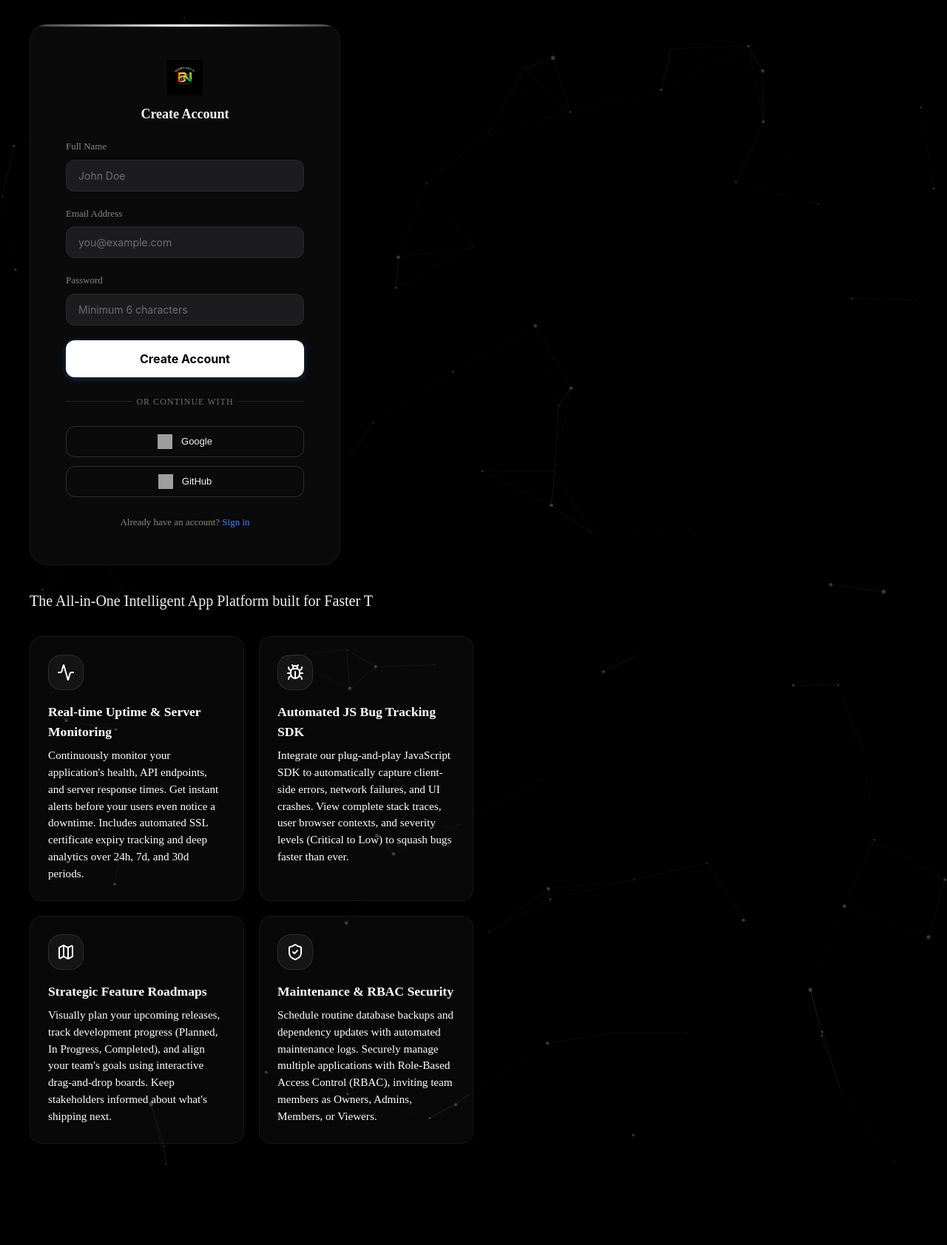
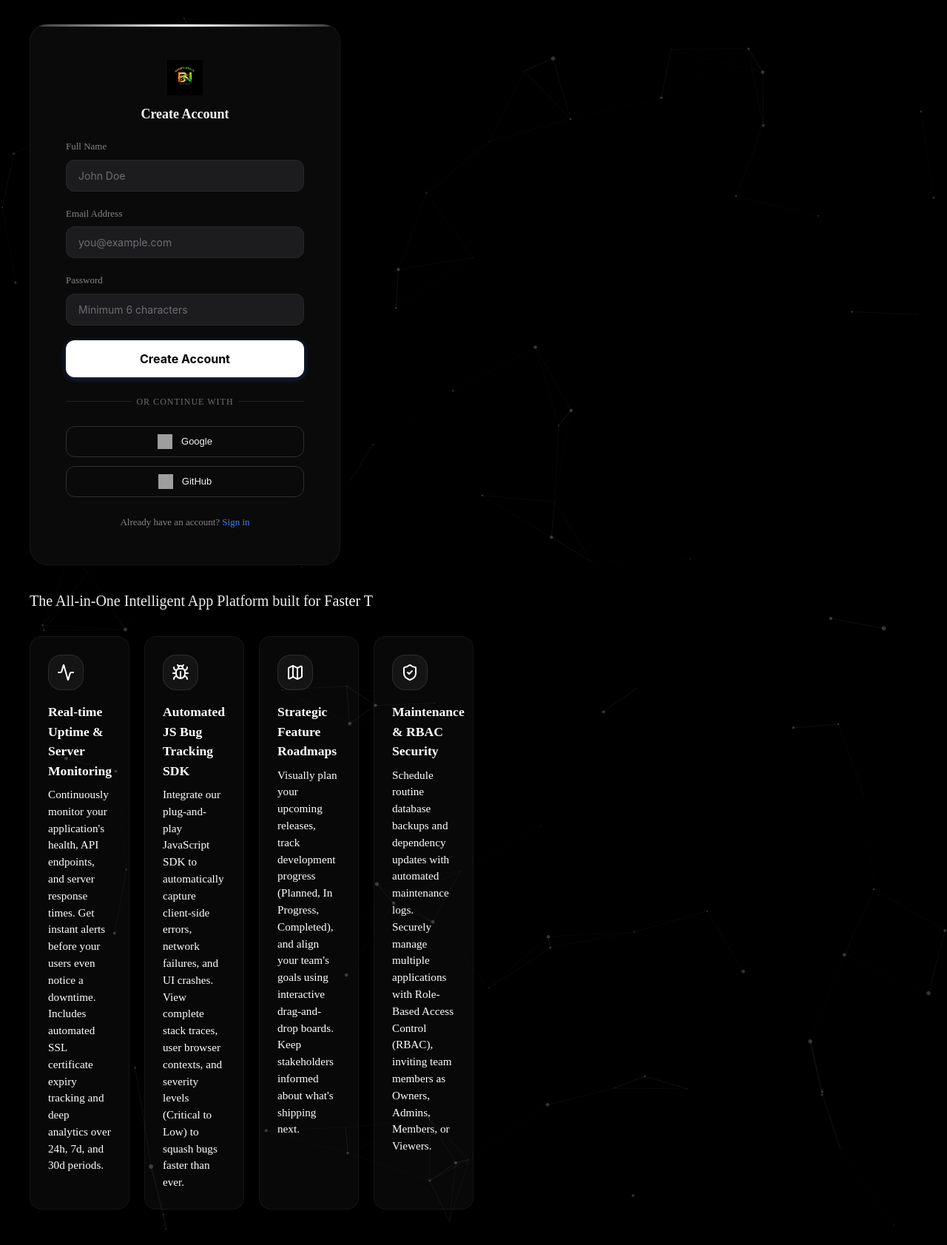
Before and after one commit to samarth3394/BhartiAppplus, a Flask app: page /register in a window 1280 px wide. Shown: the whole page at 74% size. Before the commit the page ends 1574 px from the top, so only its background shows below. Run offline with Flask 3, Linux system fonts and the light colour scheme; grey boxes are pictures that could not be loaded.

Commit message:
Fix: Display all 4 feature cards in a single row

```diff
--- a/static/css/style.css
+++ b/static/css/style.css
@@ -450,7 +450,7 @@ a:hover {
 .auth-features-list {
     order: 4;
     display: grid;
-    grid-template-columns: repeat(2, 1fr);
+    grid-template-columns: repeat(4, 1fr);
     gap: 20px;
     width: 100%;
     padding-bottom: 16px;
```
